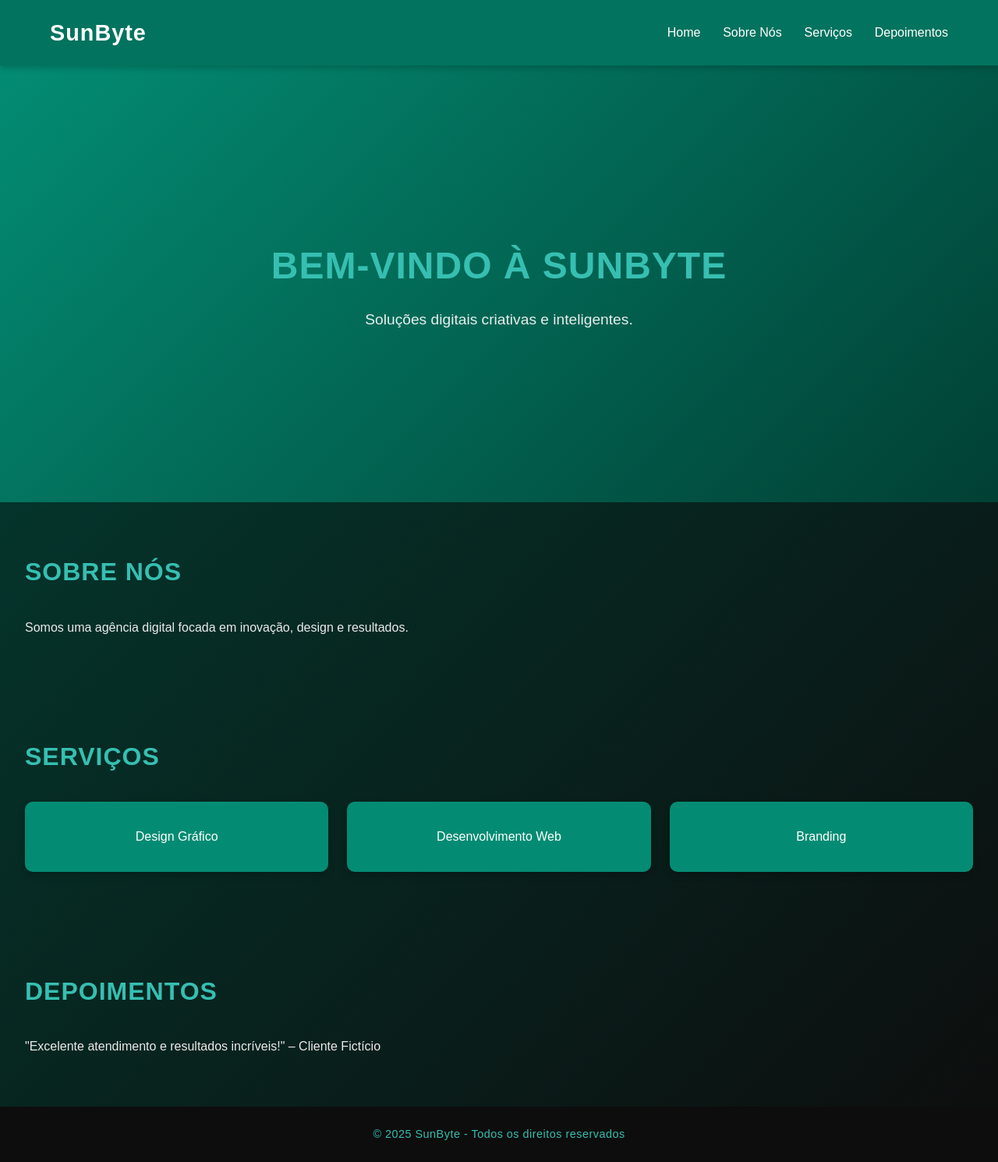
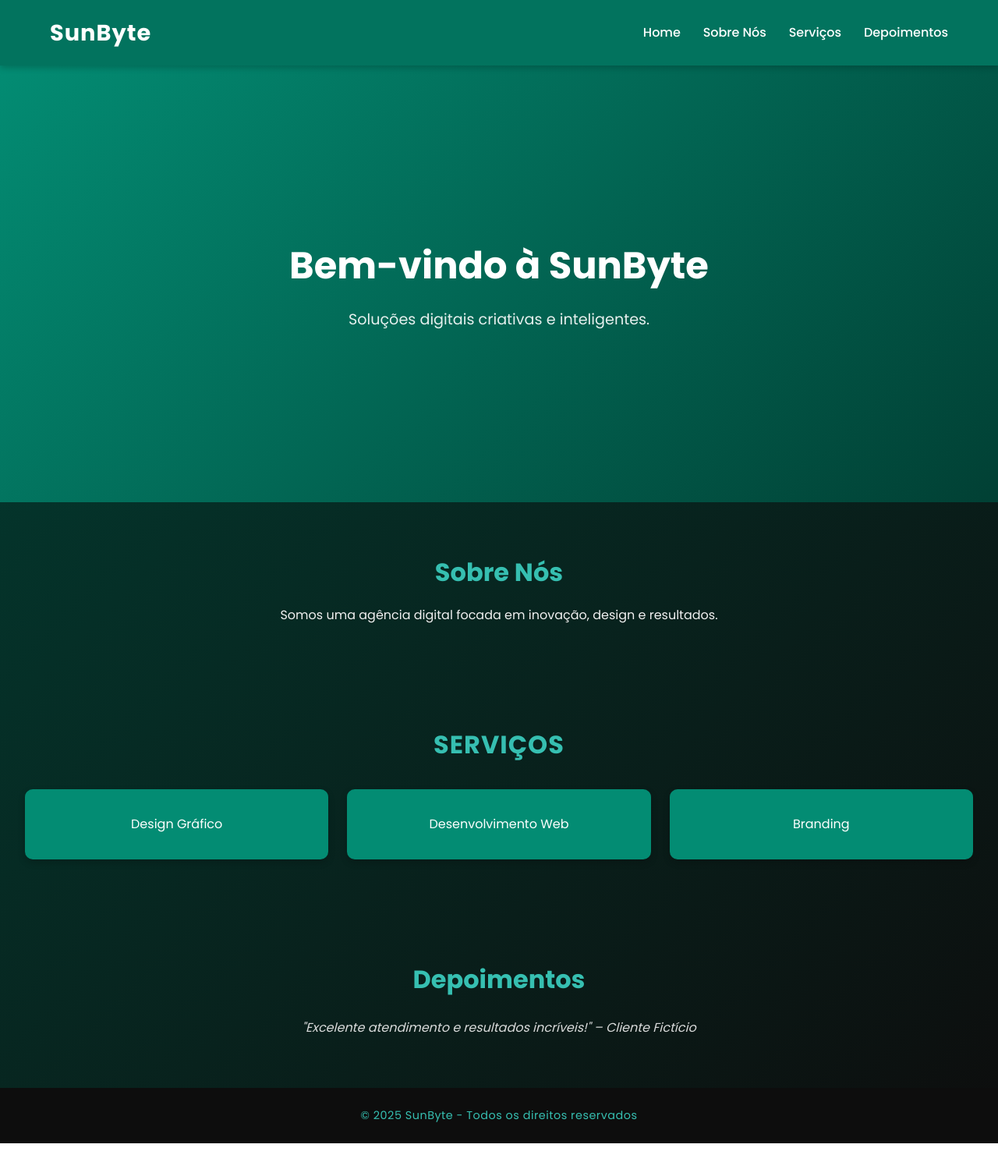
Before and after one commit to Mikael172/site, a plain HTML site: page index.html in a window 1280 px wide. Shown: the whole page at 78% size. After the commit the page ends 1466 px from the top, so only its background shows below. Drawn offline with Linux system fonts and the light colour scheme.

Commit message:
tarefa referente a nova tarefa

```diff
--- a/index.html
+++ b/index.html
@@ -4,48 +4,53 @@
   <meta charset="UTF-8">
   <meta name="viewport" content="width=device-width, initial-scale=1.0">
   <title>SunByte</title>
+  <link href="https://fonts.googleapis.com/css2?family=Poppins:wght@400;500;700&display=swap" rel="stylesheet">
   <link rel="stylesheet" href="style.css">
 </head>
 <body>
-  <header>
-    <h1>SunByte</h1>
-    <nav>
-      <ul>
-        <li><a href="#home">Home</a></li>
-        <li><a href="#sobre">Sobre Nós</a></li>
-        <li><a href="#servicos">Serviços</a></li>
-        <li><a href="#depoimentos">Depoimentos</a></li>
 
+  <header class="banner">
+    <h1 class="banner__title">SunByte</h1>
+
+    <nav class="banner__menu">
+      <ul class="banner__menu-list">
+        <li class="banner__menu-item"><a href="#home" class="banner__menu-link">Home</a></li>
+        <li class="banner__menu-item"><a href="#sobre" class="banner__menu-link">Sobre Nós</a></li>
+        <li class="banner__menu-item"><a href="#servicos" class="banner__menu-link">Serviços</a></li>
+        <li class="banner__menu-item"><a href="#depoimentos" class="banner__menu-link">Depoimentos</a></li>
       </ul>
     </nav>
   </header>
 
-  <section id="home" class="banner">
-    <h2>Bem-vindo à SunByte</h2>
-    <p>Soluções digitais criativas e inteligentes.</p>
+  <section id="home" class="home">
+    <h2 class="home__title">Bem-vindo à SunByte</h2>
+    <p class="home__text">Soluções digitais criativas e inteligentes.</p>
   </section>
 
-  <section id="sobre">
-    <h2>Sobre Nós</h2>
-    <p>Somos uma agência digital focada em inovação, design e resultados.</p>
+  <section id="sobre" class="sobre">
+    <h2 class="sobre__title">Sobre Nós</h2>
+    <p class="sobre__text">Somos uma agência digital focada em inovação, design e resultados.</p>
   </section>
 
-  <section id="servicos">
-    <h2>Serviços</h2>
-    <div class="grid-servicos">
-      <article>Design Gráfico</article>
-      <article>Desenvolvimento Web</article>
-      <article>Branding</article>
+  <section id="servicos" class="servicos">
+    <h2 class="servicos__title">Serviços</h2>
+
+    <div class="servicos__grid">
+      <article class="servicos__item servicos__item--design">Design Gráfico</article>
+      <article class="servicos__item servicos__item--dev">Desenvolvimento Web</article>
+      <article class="servicos__item servicos__item--branding">Branding</article>
     </div>
   </section>
 
-  <section id="depoimentos">
-    <h2>Depoimentos</h2>
-    <blockquote>"Excelente atendimento e resultados incríveis!" – Cliente Fictício</blockquote>
+  <section id="depoimentos" class="depoimentos">
+    <h2 class="depoimentos__title">Depoimentos</h2>
+    <blockquote class="depoimentos__quote">
+      "Excelente atendimento e resultados incríveis!" – Cliente Fictício
+    </blockquote>
   </section>
 
-  <footer>
-    <p>&copy; 2025 SunByte - Todos os direitos reservados</p>
+  <footer class="rodape">
+    <p class="rodape__conteudo">&copy; 2025 SunByte - Todos os direitos reservados</p>
   </footer>
 </body>
 </html>
--- a/style.css
+++ b/style.css
@@ -1,4 +1,3 @@
-
 * {
   margin: 0;
   padding: 0;
@@ -11,9 +10,10 @@ body {
   color: #f0f0f0;
   background: linear-gradient(135deg, #014034, #0d0d0d);
   min-height: 100vh;
+  scroll-behavior: smooth;
 }
 
-header {
+.banner {
   display: flex;
   justify-content: space-between;
   align-items: center;
@@ -26,30 +26,30 @@ header {
   z-index: 1000;
 }
 
-header h1 {
+.banner__title {
   font-size: 1.8rem;
   letter-spacing: 1px;
-  color: #ffffff;
 }
 
-nav ul {
+.banner__menu-list {
   display: flex;
   list-style: none;
   gap: 1.8rem;
 }
 
-nav a {
+.banner__menu-link {
   color: #ffffff;
   text-decoration: none;
   font-weight: 500;
   transition: color 0.3s ease;
 }
 
-nav a:hover {
+.banner__menu-link:hover,
+.banner__menu-link--active {
   color: #36BFB1;
 }
 
-.banner {
+.home {
   height: 70vh;
   background: linear-gradient(135deg, #038C73, #014034);
   color: white;
@@ -61,24 +61,41 @@ nav a:hover {
   padding: 2rem;
 }
 
-.banner h2 {
+.home__title {
   font-size: 3rem;
   font-weight: 700;
   margin-bottom: 1rem;
 }
 
-.banner p {
+.home__text {
   max-width: 700px;
   font-size: 1.2rem;
   opacity: 0.9;
 }
 
-section {
+.sobre {
+  text-align: center;
+  padding: 4rem 2rem;
+}
+
+.sobre__title {
+  font-size: 2rem;
+  margin-bottom: 1rem;
+  color: #36BFB1;
+}
+
+.sobre__text {
+  max-width: 600px;
+  margin: 0 auto;
+}
+
+.servicos {
   padding: 4rem 2rem;
   color: #eaeaea;
+  text-align: center;
 }
 
-section h2 {
+.servicos__title {
   font-size: 2rem;
   margin-bottom: 2rem;
   color: #36BFB1;
@@ -86,69 +103,46 @@ section h2 {
   letter-spacing: 1px;
 }
 
-.grid-servicos {
+.servicos__grid {
   display: grid;
   grid-template-columns: repeat(auto-fit, minmax(230px, 1fr));
   gap: 1.5rem;
 }
 
-.grid-servicos article {
+.servicos__item {
   background: #038C73;
   padding: 2rem;
   border-radius: 10px;
   color: white;
-  text-align: center;
   transition: 0.3s ease;
   box-shadow: 0 4px 10px rgba(0,0,0,0.2);
 }
 
-.grid-servicos article:hover {
+.servicos__item:hover {
   background: #36BFB1;
   color: #0D0D0D;
   transform: scale(1.05);
 }
 
-form {
-  display: flex;
-  flex-direction: column;
-  gap: 1rem;
-  max-width: 400px;
-  margin: 0 auto;
+.depoimentos {
+  padding: 4rem 2rem;
+  text-align: center;
 }
 
-input, textarea, button {
-  padding: 0.9rem;
-  font-size: 1rem;
-  border: none;
-  border-radius: 6px;
-  font-family: "Poppins", sans-serif;
+.depoimentos__title {
+  font-size: 2rem;
+  color: #36BFB1;
+  margin-bottom: 1.5rem;
 }
 
-input, textarea {
-  background: #014034;
-  color: #eaeaea;
+.depoimentos__quote {
+  font-style: italic;
+  max-width: 600px;
+  margin: 0 auto;
+  opacity: 0.9;
 }
 
-input:focus, textarea:focus {
-  outline: none;
-  border: 2px solid #36BFB1;
-  box-shadow: 0 0 6px rgba(54,191,177,0.6);
-}
-
-button {
-  background: #02735E;
-  color: white;
-  font-weight: 600;
-  cursor: pointer;
-  transition: 0.3s ease;
-}
-
-button:hover {
-  background: #038C73;
-  color: #0D0D0D;
-}
-
-footer {
+.rodape {
   text-align: center;
   padding: 1.5rem;
   background: #0D0D0D;
@@ -158,21 +152,21 @@ footer {
 }
 
 @media (max-width: 768px) {
-  header {
+  .banner {
     flex-direction: column;
     text-align: center;
   }
 
-  nav ul {
+  .banner__menu-list {
     flex-direction: column;
     gap: 0.8rem;
   }
 
-  .banner h2 {
-    font-size: 2rem;
+  .home__title {
+    font-size: 2.2rem;
   }
 
-  .banner p {
+  .home__text {
     font-size: 1rem;
   }
 }
```
